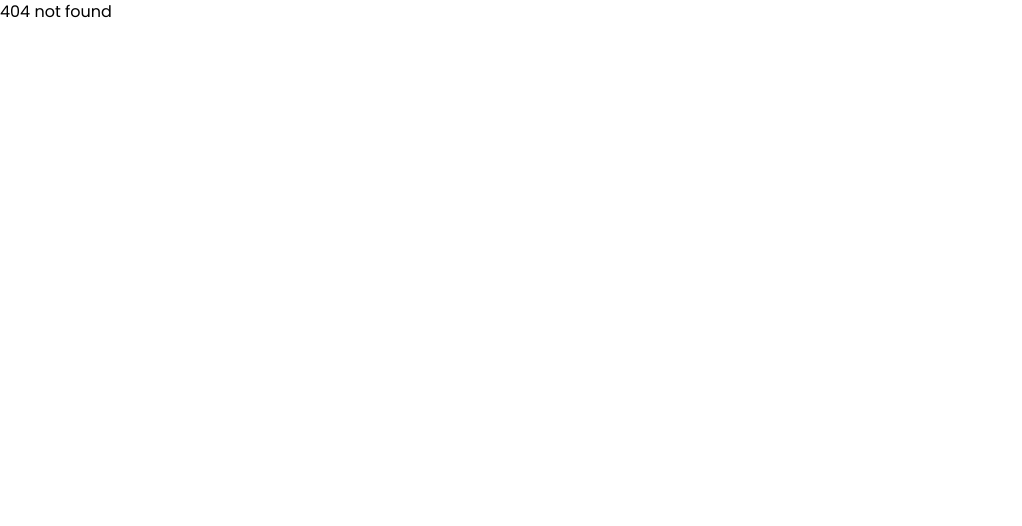
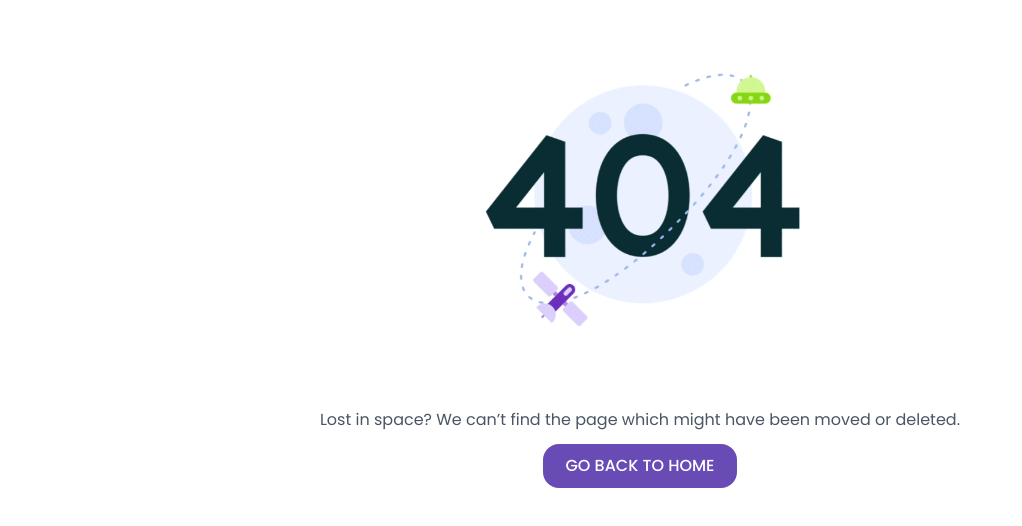
Before and after one commit to Heer-Savaliya/ECommerce-FullStack, a React (Vite) app: page /about in a window 1280 px wide. Before the commit this address had no page. Shown: the top 526 px of the page, without its empty margins (0-1022 px from the left). Built offline with nearby package versions, Linux system fonts and the light colour scheme.

Commit message:
page not found

```diff
--- a/src/Pages/PageNotFound.jsx
+++ b/src/Pages/PageNotFound.jsx
@@ -1,9 +1,15 @@
 import React from 'react'
+import { useNavigate } from 'react-router-dom'
 
 const PageNotFound = () => {
+  const navigate =useNavigate();
   return (
-    <div>
-      <h1>404 not found</h1>
+    <div className='container !py-4  flex flex-col gap-8 justify-center items-center' >
+      <img src="/images/404.gif" alt="Not found.." className='h-60 md:h-90' />
+      <div className='flex flex-col gap-3 items-center'>
+        <h2 className='text-center text-xs md:text-base text-gray-600'>Lost in space? We can’t find the page which might have been moved or deleted.</h2>
+        <button className='py-2 px-5 custom-button text-xs md:text-base' onClick={()=>navigate("/")}>Go back to HOME</button>
+      </div>
     </div>
   )
 }
--- a/src/components/UI/Navbar.jsx
+++ b/src/components/UI/Navbar.jsx
@@ -12,7 +12,7 @@ const Navbar = () => {
                 Home
                 <IoIosArrowDown className='mt-0.5'/>
             </div>
-            <div className='flex items-center gap-1 cursor-pointer' onClick={()=>navigate("./about")}>
+            <div className='flex items-center gap-1 cursor-pointer' onClick={()=>navigate("./shop")}>
                 Shop
                 <IoIosArrowDown className='mt-0.5'/>
             </div>
```
